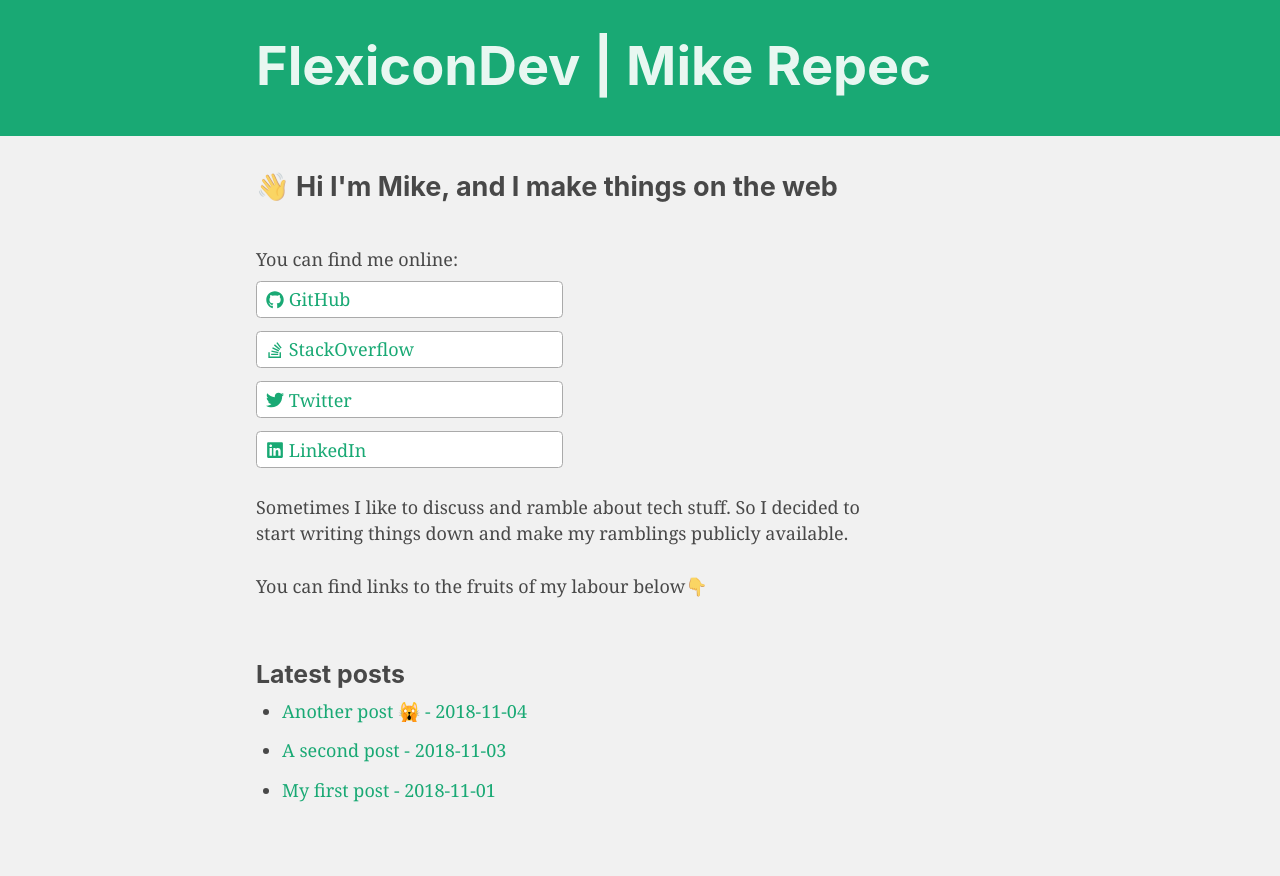
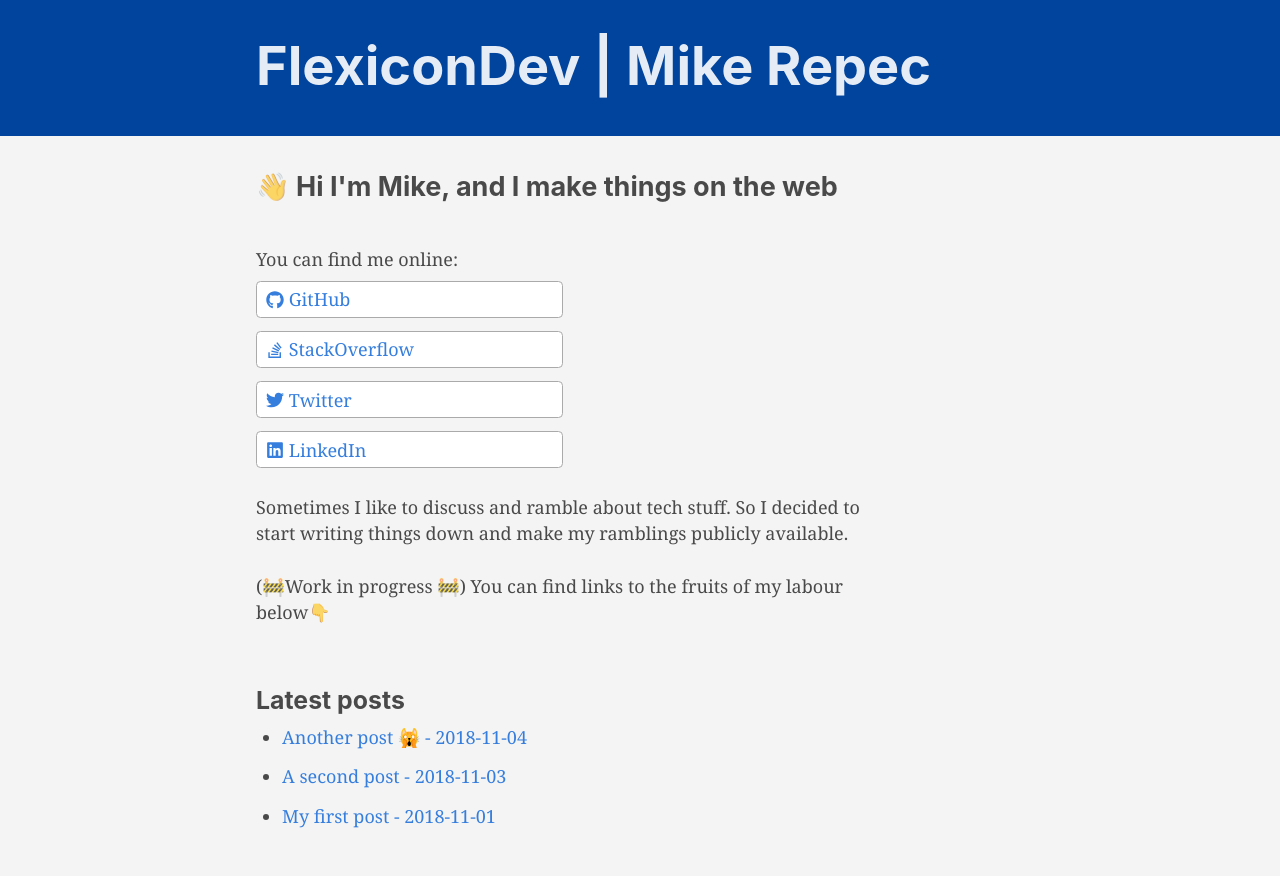
Before and after one commit to Flexicon/flexicondev-site-old, a Gatsby site: page / in a window 1280 px wide. Built offline with nearby package versions, Linux system fonts and the light colour scheme; Gatsby itself is replaced by a stand-in of ours.

Commit message:
Change color palette + add work in progress message for blog posts

```diff
--- a/src/components/header.js
+++ b/src/components/header.js
@@ -2,7 +2,7 @@ import React from 'react'
 import { Link } from 'gatsby'
 
 const Header = ({ siteTitle }) => (
-  <div className="bg-green">
+  <div className="bg-dark-blue">
     <div className="center w-90 w-60-l pv3 pv4-l">
       <h1 className="f3 f2-m f1-l ma0 mb1">
         <Link to="/" className="white-90 no-underline">
--- a/src/components/layout.css
+++ b/src/components/layout.css
@@ -5,7 +5,7 @@ html {
 }
 body {
   margin: 0;
-  background: #f1f1f1;
+  background: #F4F4F4;
 }
 article,
 aside,
--- a/src/components/link.js
+++ b/src/components/link.js
@@ -5,7 +5,7 @@ import { Link as GatsbyLink } from 'gatsby'
 const btnClasses = 'ba b--light-silver br2 bg-white pv1 ph2 db'
 
 const Link = ({ to, href, className, isButton, children }) => {
-  const classes = classNames(className, 'link green dim', {
+  const classes = classNames(className, 'link blue dim', {
     [btnClasses]: isButton,
   })
 
--- a/src/pages/index.js
+++ b/src/pages/index.js
@@ -37,7 +37,15 @@ const IndexPage = ({ data: { allSocialsJson } }) => (
         </p>
 
         <p>
-          You can find links to the fruits of my labour below
+          (
+          <span role="img" aria-label="work in progress">
+            🚧
+          </span>
+          Work in progress{' '}
+          <span role="img" aria-label="work in progress">
+            🚧
+          </span>
+          ) You can find links to the fruits of my labour below
           <span role="img" aria-label="pointing right">
             👇
           </span>
```
